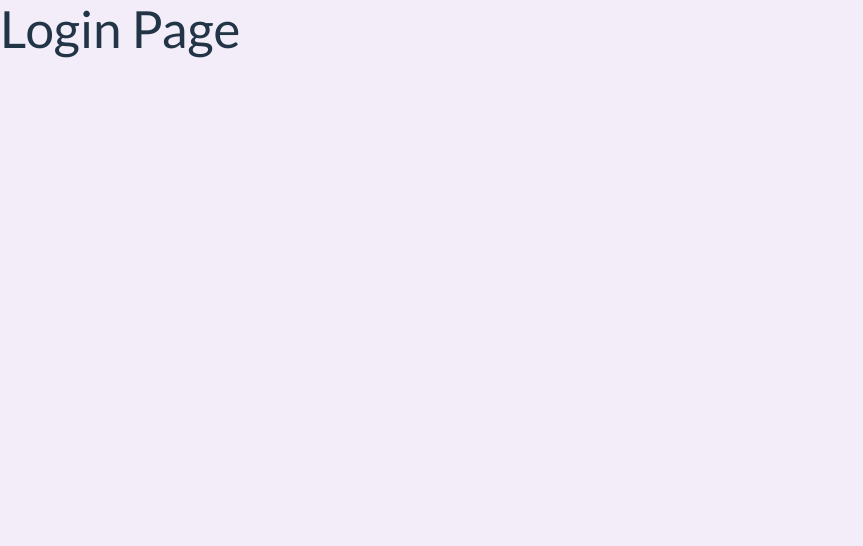
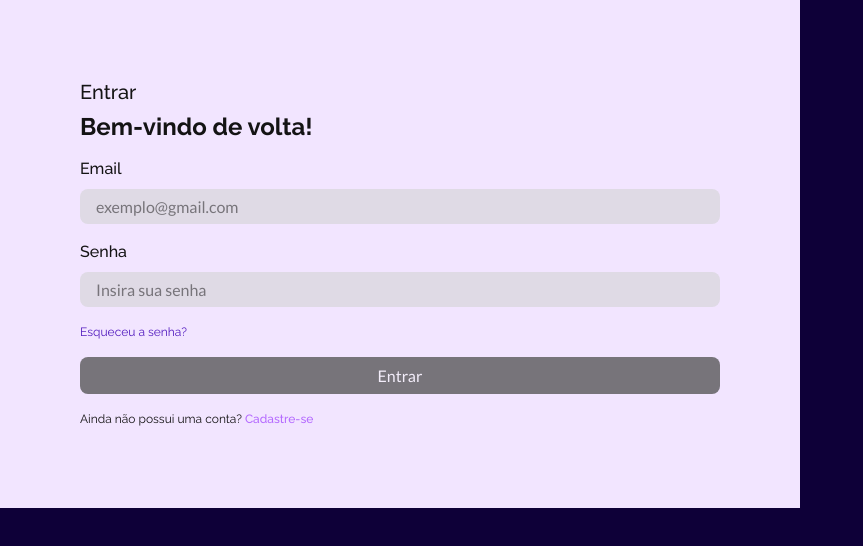
Before and after one commit to CosmicTasks/dev, a React (Vite) app in the folder app/: page /login in a window 1280 px wide. Shown: the top 546 px of the page, without its empty margins (0-863 px from the left). Built offline with nearby package versions, Linux system fonts and the light colour scheme.

Commit message:
Refactor LoginPage component and add CSS styles

```diff
--- a/app/src/components/LoginPage.jsx
+++ b/app/src/components/LoginPage.jsx
@@ -1,11 +1,46 @@
-import React from 'react'
+import React from "react";
+import style from "./LoginPage.module.css";
 
 const LoginPage = () => {
   return (
-    <div>
-      <h1>Login Page</h1>
+    <div className={style.loginPage}>
+      <div className={style.loginSection}>
+        <div className={style.header}>
+          <h2 className={style.title}>Entrar</h2>
+          <h1 className={style.frase}>Bem-vindo de volta!</h1>
+        </div>
+        <form action="" className={style.form}>
+          <div className={style.inputGroup}>
+            <label htmlFor="email" className={style.label}>
+              Email
+            </label>
+            <input
+              type="email"
+              id="email"
+              name="email"
+              className={style.input}
+              placeholder="exemplo@gmail.com"
+            />
+          </div>
+          <div className={style.inputGroup}>
+            <label htmlFor="password" className={style.label}>
+              Senha
+            </label>
+            <input
+              type="password"
+              id="password"
+              name="password"
+              className={style.input}
+              placeholder="Insira sua senha"
+            />
+          </div>
+          <a href="/forgot-password" className={style.forgotPassword}>Esqueceu a senha?</a>
+          <button type="submit" className={`${style.submit} ${style.disabled}`}>Entrar</button>
+          <p className={style.textSignup}>Ainda não possui uma conta? <a href="/signup">Cadastre-se</a></p>
+        </form>
+      </div>
     </div>
-  )
-}
+  );
+};
 
-export default LoginPage
+export default LoginPage;
--- /dev/null
+++ b/app/src/components/LoginPage.module.css
@@ -0,0 +1,123 @@
+.loginPage {
+  width: 100%;
+  height: 100vh;
+  background: var(--r11);
+}
+
+.loginSection {
+  display: flex;
+  width: 50%;
+  padding: 80px;
+  flex-direction: column;
+  justify-content: center;
+  align-items: start;
+  gap: 16px;
+  background-color: var(--r1);
+}
+
+.header {
+  display: flex;
+  flex-direction: column;
+  justify-content: center;
+  align-items: start;
+  gap: 8px;
+}
+
+.title {
+  color: var(--c12);
+  font-family: Raleway;
+  font-size: 20px;
+  font-style: normal;
+  font-weight: 500;
+  line-height: normal;
+}
+
+.frase {
+  color: var(--c12);
+  font-family: Raleway;
+  font-size: 24px;
+  font-style: normal;
+  font-weight: 700;
+  line-height: normal;
+}
+
+.form {
+  width: 100%;
+  display: flex;
+  flex-direction: column;
+  gap: 16px;
+}
+
+.inputGroup {
+  display: flex;
+  flex-direction: column;
+  align-items: start;
+  gap: 8px;
+}
+
+.label {
+  color: var(--c12);
+  font-family: Raleway;
+  font-size: 16px;
+  font-style: normal;
+  font-weight: 500;
+}
+
+.input {
+  padding: 8px 16px;
+  width: 100%;
+  border-radius: 8px;
+  background: var(--c2);
+  border: none;
+  box-sizing: border-box;
+  font-family: Lato;
+  font-size: 16px;
+  font-style: normal;
+  font-weight: 400;
+  color: var(--c12);
+
+  &::placeholder {
+    color: var(--c7);
+  }
+
+  &:focus {
+    outline: none;
+    border: 2px solid var(--r3);
+  }
+}
+
+.forgotPassword {
+  color: var(--r7);
+  font-family: Raleway;
+  font-size: 12px;
+  font-style: normal;
+  font-weight: 400;
+  width: fit-content;
+}
+
+.submit {
+  padding: 8px 16px;
+  font-family: Lato;
+  font-size: 16px;
+  font-style: normal;
+  font-weight: 400;
+
+  &.disabled {
+    background: var(--c7);
+    color: var(--c1);
+  }
+}
+
+.textSignup {
+  color: var(--c12);
+  font-family: Raleway;
+  font-size: 12px;
+  font-style: normal;
+  font-weight: 400;
+  width: fit-content;
+
+  a {
+    color: var(--r3);
+    font-weight: 500;
+  }
+}
```
